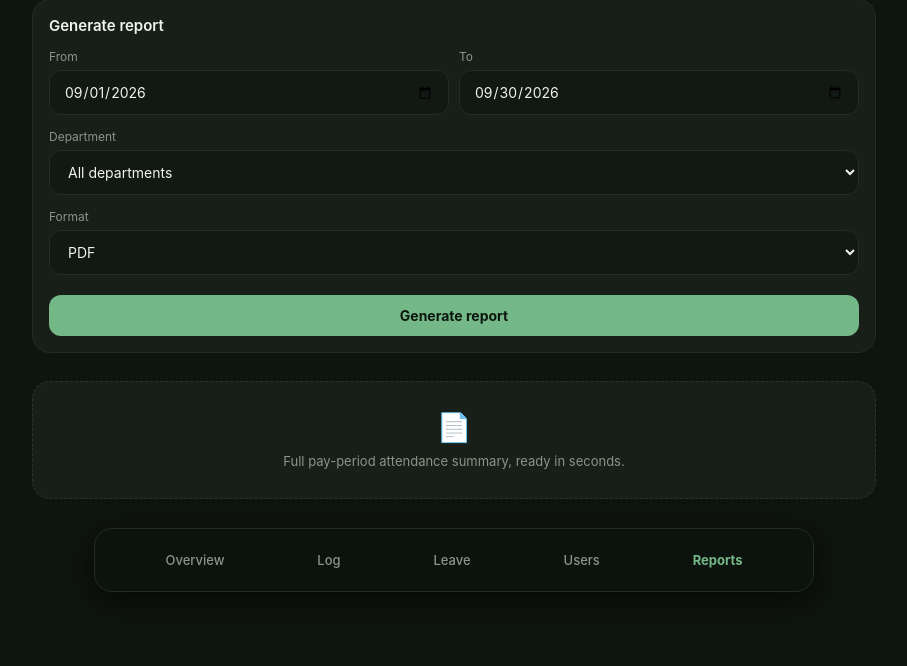
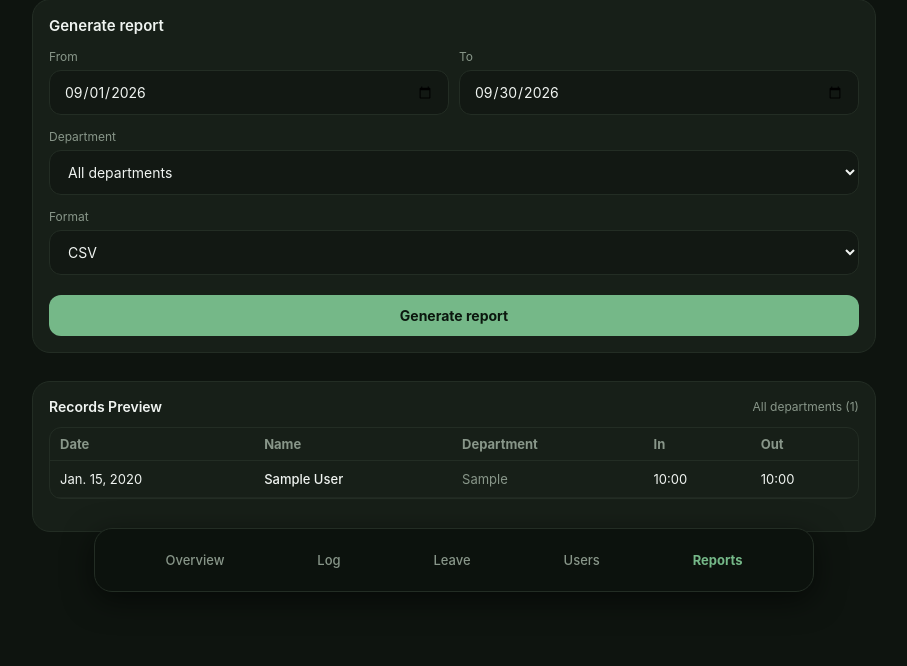
Before and after one commit to sairaarias/timeTracker, a Django app: page /admin-panel/reports/ in a window 1280 px wide. Shown: the part 192-858 px from the top of the page, without its empty margins (186-1093 px from the left). Before the commit the page ends 784 px from the top, so only its background shows below. Run offline with Django 5.2, Linux system fonts and the light colour scheme; a user stored in the database is signed in; tables that the repository leaves empty hold one stand-in row (values such as "Sample post").

Commit message:
Populate departments dynamically and preview filtered records in admin reports

```diff
--- a/TimeTracker/templates/TimeTracker/admin_reports.html
+++ b/TimeTracker/templates/TimeTracker/admin_reports.html
@@ -22,15 +22,20 @@
         <div style="margin-bottom: 14px;">
             <label style="font-size: 12px; color: var(--text-muted); display: block; margin-bottom: 6px;">Department</label>
             <select name="department">
-                <option>All departments</option>
+                <option value="" {% if not selected_department %}selected{% endif %}>All departments</option>
+                {% for dept in departments %}
+                    <option value="{{ dept }}" {% if selected_department == dept %}selected{% endif %}>
+                        {{ dept }}
+                    </option>
+                {% endfor %}
             </select>
         </div>
 
         <div style="margin-bottom: 20px;">
             <label style="font-size: 12px; color: var(--text-muted); display: block; margin-bottom: 6px;">Format</label>
             <select name="format">
-                <option>PDF</option>
-                <option>CSV</option>
+                <option value="CSV">CSV</option>
+                <option value="PDF">PDF</option>
             </select>
         </div>
 
@@ -38,10 +43,55 @@
     </form>
 </div>
 
+<!-- Attendance preview section matching the filtered department -->
+{% if records %}
+<div class="card" style="padding: 16px; margin-top: 14px;">
+    <div style="display: flex; justify-content: space-between; align-items: center; margin-bottom: 12px;">
+        <div style="font-weight: 600; font-size: 14px;">Records Preview</div>
+        <span style="font-size: 12px; color: var(--text-muted);">
+            {% if selected_department %}{{ selected_department }}{% else %}All departments{% endif %} ({{ records|length }})
+        </span>
+    </div>
+
+    <div class="table-responsive">
+        <table style="width: 100%; border-collapse: collapse; font-size: 13px;">
+            <thead>
+                <tr style="border-bottom: 1px solid var(--surface-border); color: var(--text-muted);">
+                    <th style="padding: 8px 10px; text-align: left;">Date</th>
+                    <th style="padding: 8px 10px; text-align: left;">Name</th>
+                    <th style="padding: 8px 10px; text-align: left;">Department</th>
+                    <th style="padding: 8px 10px; text-align: left;">In</th>
+                    <th style="padding: 8px 10px; text-align: left;">Out</th>
+                </tr>
+            </thead>
+            <tbody>
+                {% for r in records %}
+                <tr style="border-bottom: 1px solid rgba(255,255,255,0.04);">
+                    <td style="padding: 10px;">{{ r.date }}</td>
+                    <td style="padding: 10px; font-weight: 500;">
+                        {% if r.user.profile.full_name %}{{ r.user.profile.full_name }}{% else %}{{ r.user.username }}{% endif %}
+                    </td>
+                    <td style="padding: 10px; color: var(--text-muted);">
+                        {% if r.user.profile.department %}{{ r.user.profile.department }}{% else %}-{% endif %}
+                    </td>
+                    <td style="padding: 10px;">
+                        {% if r.clock_in %}{{ r.clock_in|time:"H:i" }}{% else %}-{% endif %}
+                    </td>
+                    <td style="padding: 10px;">
+                        {% if r.clock_out %}{{ r.clock_out|time:"H:i" }}{% else %}-{% endif %}
+                    </td>
+                </tr>
+                {% endfor %}
+            </tbody>
+        </table>
+    </div>
+</div>
+{% else %}
 <div class="card" style="border: 1px dashed #27362a; text-align: center; padding: 28px 16px; margin-top: 14px;">
     <div style="font-size: 28px; margin-bottom: 8px;">📄</div>
     <div style="font-size: 13px; color: var(--text-muted); line-height: 1.4;">
-        Full pay-period attendance summary, ready in seconds.
+        No attendance records found for this department yet.
     </div>
 </div>
+{% endif %}
 {% endblock %}
--- a/TimeTracker/views.py
+++ b/TimeTracker/views.py
@@ -53,6 +53,7 @@ def login_view(request):
 
     demo_profiles = UserProfile.objects.all()[:3]
     return render(request, 'TimeTracker/login.html', {'error': error, 'demo_profiles': demo_profiles})
+
 def register_view(request):
     if request.method == 'POST':
         role = request.POST.get('role', 'EMPLOYEE')
@@ -197,7 +198,6 @@ def admin_overview(request):
     pending_users_count = UserProfile.objects.filter(is_approved=False).count()
     pending_leaves_count = LeaveRequest.objects.filter(status='Pending').count()
 
-    # Build snapshot list for today
     snapshot = []
     for sp in staff_profiles:
         att = today_attendances.filter(user=sp.user).first()
@@ -273,13 +273,39 @@ def admin_users(request):
 
 @login_required(login_url='login')
 def admin_reports(request):
+    # Retrieve all unique departments registered by users
+    departments = (
+        UserProfile.objects.exclude(department__isnull=True)
+        .exclude(department__exact='')
+        .values_list('department', flat=True)
+        .distinct()
+        .order_by('department')
+    )
+
+    selected_department = request.GET.get('department', '').strip()
+
+    # Query attendance records with related user and profile data
+    records = Attendance.objects.select_related('user__profile').all().order_by('-date')
+
+    # Apply department filter if selected
+    if selected_department and selected_department != 'ALL':
+        records = records.filter(user__profile__department__iexact=selected_department)
+
+    # Handle CSV Export
     if request.method == 'POST':
         response = HttpResponse(content_type='text/csv')
-        response['Content-Disposition'] = 'attachment; filename="attendance_report.csv"'
+        filename = f"attendance_report_{selected_department or 'all'}.csv"
+        response['Content-Disposition'] = f'attachment; filename="{filename}"'
         writer = csv.writer(response)
         writer.writerow(['Date', 'Name', 'Department', 'Clock In', 'Clock Out', 'Late'])
-        for a in Attendance.objects.all():
-            writer.writerow([a.date, a.user.profile.full_name, a.user.profile.department, a.clock_in, a.clock_out, a.is_late])
+        for a in records:
+            name = getattr(getattr(a.user, 'profile', None), 'full_name', a.user.username)
+            dept = getattr(getattr(a.user, 'profile', None), 'department', '-')
+            writer.writerow([a.date, name, dept, a.clock_in, a.clock_out, a.is_late])
         return response
 
-    return render(request, 'TimeTracker/admin_reports.html')
+    return render(request, 'TimeTracker/admin_reports.html', {
+        'departments': departments,
+        'selected_department': selected_department,
+        'records': records,
+    })
```
